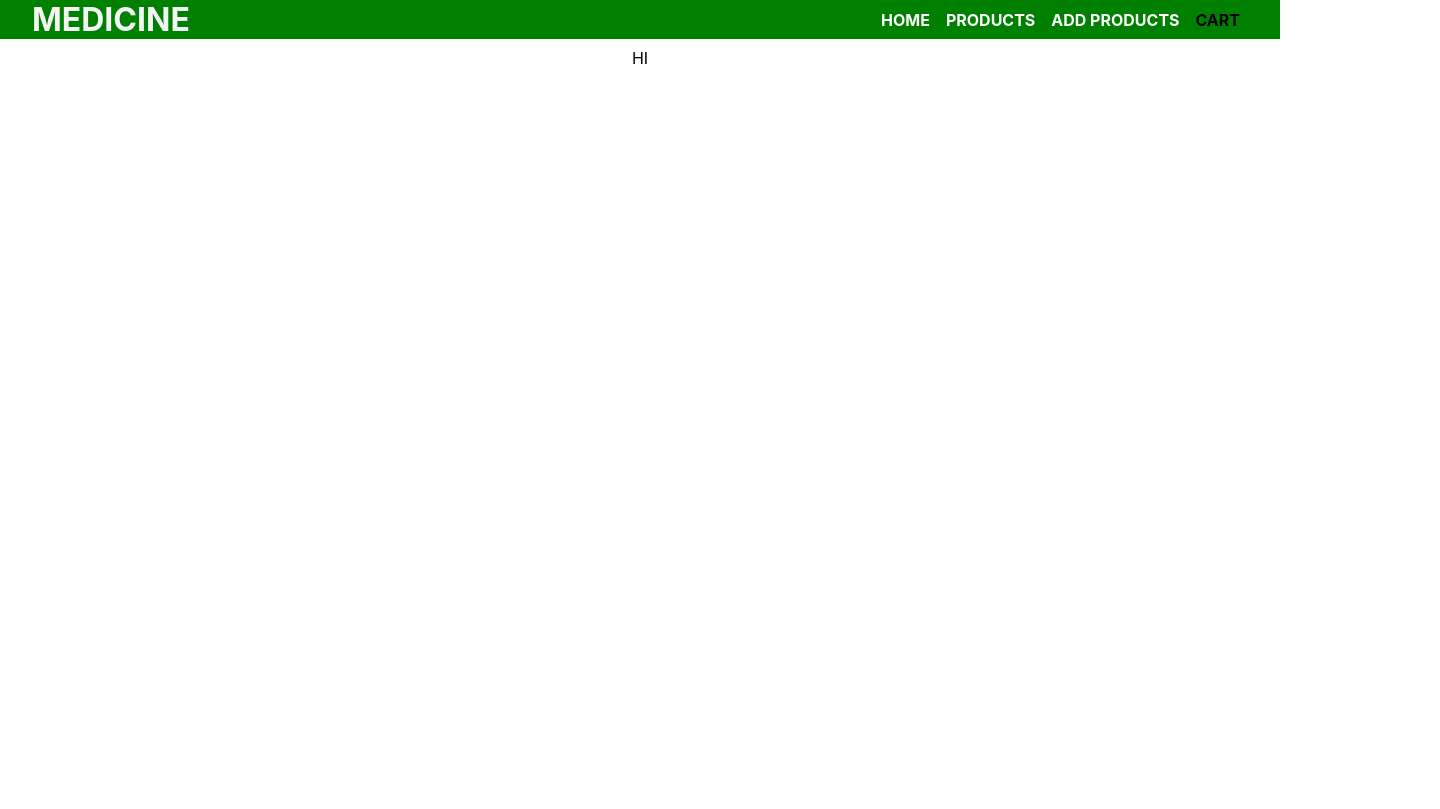
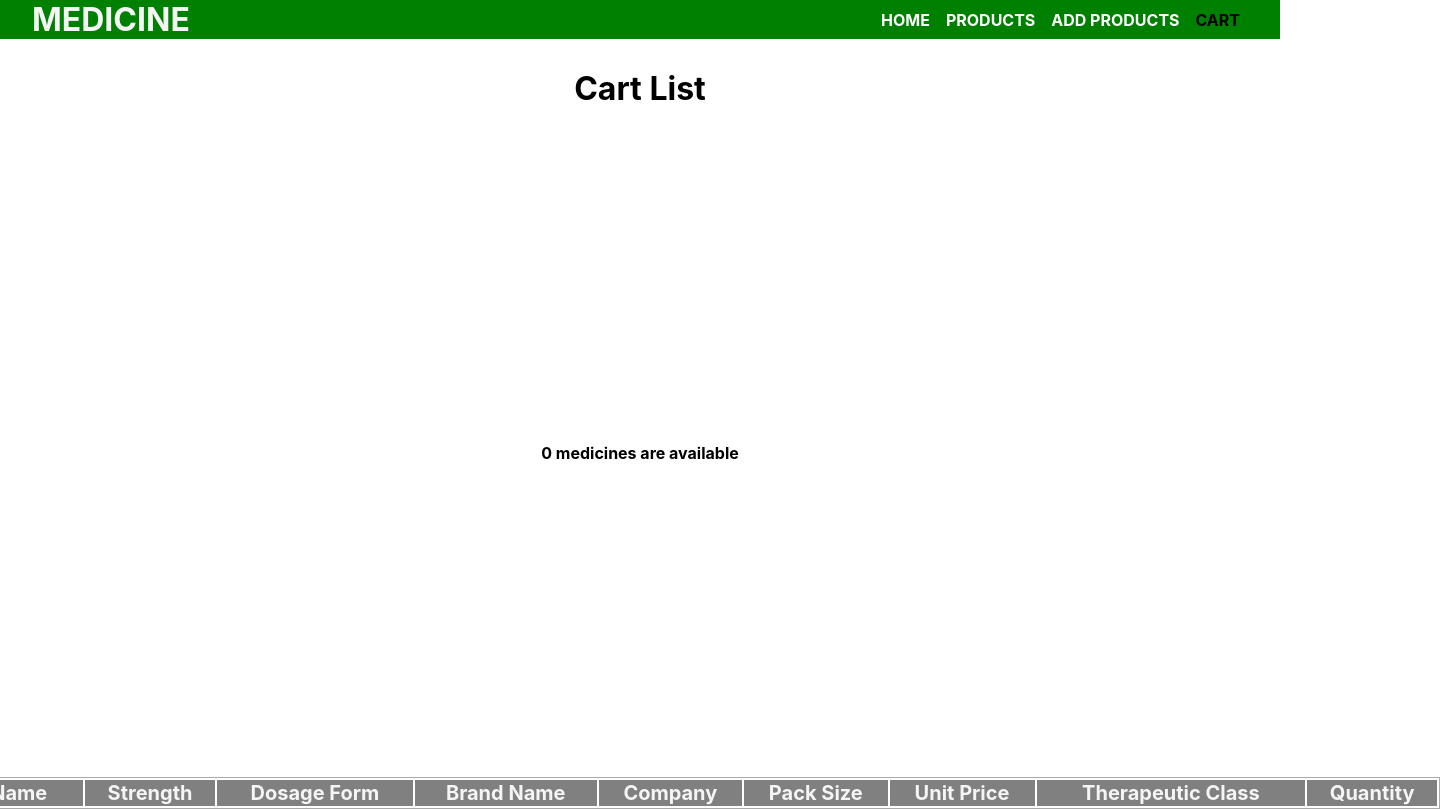
Before and after one commit to raihan-mahmud-talukder/medicine, a React (Create React App) app in the folder client/: page /cart in a window 1280 px wide. Shown: the whole page, 1440 px wide, since content can reach past the window. Built offline with nearby package versions, Linux system fonts and the light colour scheme.

Commit message:
cart product

```diff
--- a/client/src/Components/Cart.jsx
+++ b/client/src/Components/Cart.jsx
@@ -1,12 +1,47 @@
 export const Cart = () => {
-    const medicine = () => {
-        if (localStorage.getItem('cart') === null) return 'EMPTY'
-        else {return JSON.parse(localStorage.getItem('cart'))}
-    }
+  const medicine = () => {
+    if (localStorage.getItem('cart') === null) return []
+    else { return JSON.parse(localStorage.getItem('cart')) }
+  }
 
-    let cart = medicine()
-    console.log(cart)
+  let cart = medicine()
+  console.log(cart)
   return (
-    <div>{'HI'}</div>
+    <>
+      <h1>Cart List</h1>
+      <h4>{cart.length} medicines are available</h4>
+      <div className="products">
+        <table>
+          <tbody>
+            <tr>
+              <th>sl</th>
+              <th>Generic Name</th>
+              <th>Strength</th>
+              <th>Dosage Form</th>
+              <th>Brand Name</th>
+              <th>Company</th>
+              <th>Pack Size</th>
+              <th>Unit Price</th>
+              <th>Therapeutic Class</th>
+              <th>Quantity</th>
+            </tr>
+            {cart.map((product, index) => {
+              return <tr>
+                <td>{(index + 1) < 10 ? `0${index + 1}` : (index + 1)}</td>
+                <td>{(product.genericName)}</td>
+                <td>{(product.strength)}</td>
+                <td>{(product.dosageForm)}</td>
+                <td>{product.brandName}</td>
+                <td>{product.companyName}</td>
+                <td>{product.packSize}</td>
+                <td>BDT {product.unitPrice.toFixed(2)}</td>
+                <td>{product.therapeuticClass}</td>
+                <td></td>
+              </tr>
+            })}
+          </tbody>
+        </table>
+      </div >
+    </>
   )
 }
```
